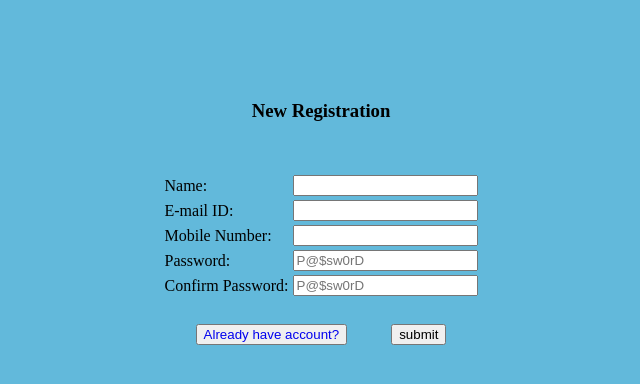
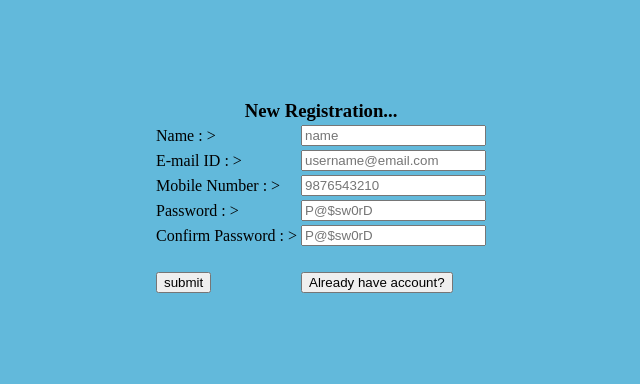
Before and after one commit to Shanmuga-raj/Login-Form, a plain HTML site: page register.html in a window 1280 px wide. Shown: the whole page, without its empty margins (319-959 px from the left). Drawn offline with Linux system fonts and the light colour scheme; a web font is replaced by a local one.

Commit message:
Update register.html

```diff
--- a/register.html
+++ b/register.html
@@ -7,6 +7,10 @@
     <meta name="viewport" content="width=device-width, initial-scale=1.0">
     <title>Registration</title>
     <link rel="stylesheet" href="styles.css">
+    <link rel="preconnect" href="https://fonts.gstatic.com">
+    <link href="https://fonts.googleapis.com/css2?family=DotGothic16&display=swap" rel="stylesheet">
+    <link rel="preconnect" href="https://fonts.gstatic.com">
+    <link href="https://fonts.googleapis.com/css2?family=DotGothic16&family=Stick&display=swap" rel="stylesheet">
     <!-- <link href="https://cdn.jsdelivr.net/npm/bootstrap@5.0.0-beta2/dist/css/bootstrap.min.css" rel="stylesheet"
                 integrity="sha384-BmbxuPwQa2lc/FVzBcNJ7UAyJxM6wuqIj61tLrc4wSX0szH/Ev+nYRRuWlolflfl"
                 crossorigin="anonymous"> -->
@@ -14,48 +18,52 @@
 
 <body>
 
-        <h3 class="heading">New Registration</h3>
+    <h3 class="heading">New Registration...</h3>
 
     <div>
-        <form action="" class="uname">
+        <form action="index.html" class="main">
             <table>
                 <tr>
-                    <td><label for="name">Name:</label></td>
-                    <td><input type="text" id="name"></td>
+                    <td><label for="name">Name : &gt;</label></td>
+                    <td><input type="text" id="name" placeholder="name"></td>
                 </tr>
                 <tr>
-                    <td><label for="email">E-mail ID:</label></td>
-                    <td><input type="text" id="email"></td>
+                    <td><label for="email">E-mail ID : &gt;</label></td>
+                    <td><input type="email" id="email" placeholder="username@email.com"></td>
                 </tr>
                 <tr>
-                    <td><label for="mobile">Mobile Number:</label></td>
-                    <td><input type="text" id="mobile"></td>
+                    <td><label for="mobile">Mobile Number : &gt;</label></td>
+                    <td><input type="tel" id="mobile" placeholder="9876543210"></td>
                 </tr>
                 <tr>
-                    <td><label for="password">Password:</label></td>
+                    <td><label for="password">Password : &gt;</label></td>
                     <td><input type="password" id="password" name="" id="" placeholder="P@$sw0rD"></td>
                 </tr>
                 <tr>
-                    <td><label for="re-password">Confirm Password:</label></td>
+                    <td><label for="re-password">Confirm Password : &gt;</label></td>
                     <td><input type="password" id="re-password" name="" id="" placeholder="P@$sw0rD"></td>
                 </tr>
-
+                <!-- <tr>
+                    <td><label for="male">Male / </label><label for="female">Female / </label><label for="female">Other : &gt;</label></td>
+                    <td><input type="radio" id="male" name="gender" value="male">    <input type="radio" id="female" name="gender" value="female">   <input type="radio" id="other" name="gender" value="other"></td>
+                </tr> -->
+                <tr>
+                    <td>
+                        <br>
+                    </td>
+                </tr>
+                <tr class="submit">
+                    <td><input onclick="popup()" type="submit" value="submit"></td>
+                    <td><input type="submit" value="Already have account?"></td>
+                </tr>
             </table>
         </form>
-        <form class="output" action="">
-            <!-- <button><a href="register.html">Submit</a></button> -->
-            <button><a href="index.html">Already have account?</a></button>
-            <button onclick="popup()">submit</button>
-        </form>
+
     </div>
 
     <script>
         function popup() {
-            alert("submit?");
-            window.location = "index.html";
-            if (window.confirm("sure?")){
-                document.location = "index.html";
-            }
+            alert("Successfully Registered!");
         }
     </script>
 
```
